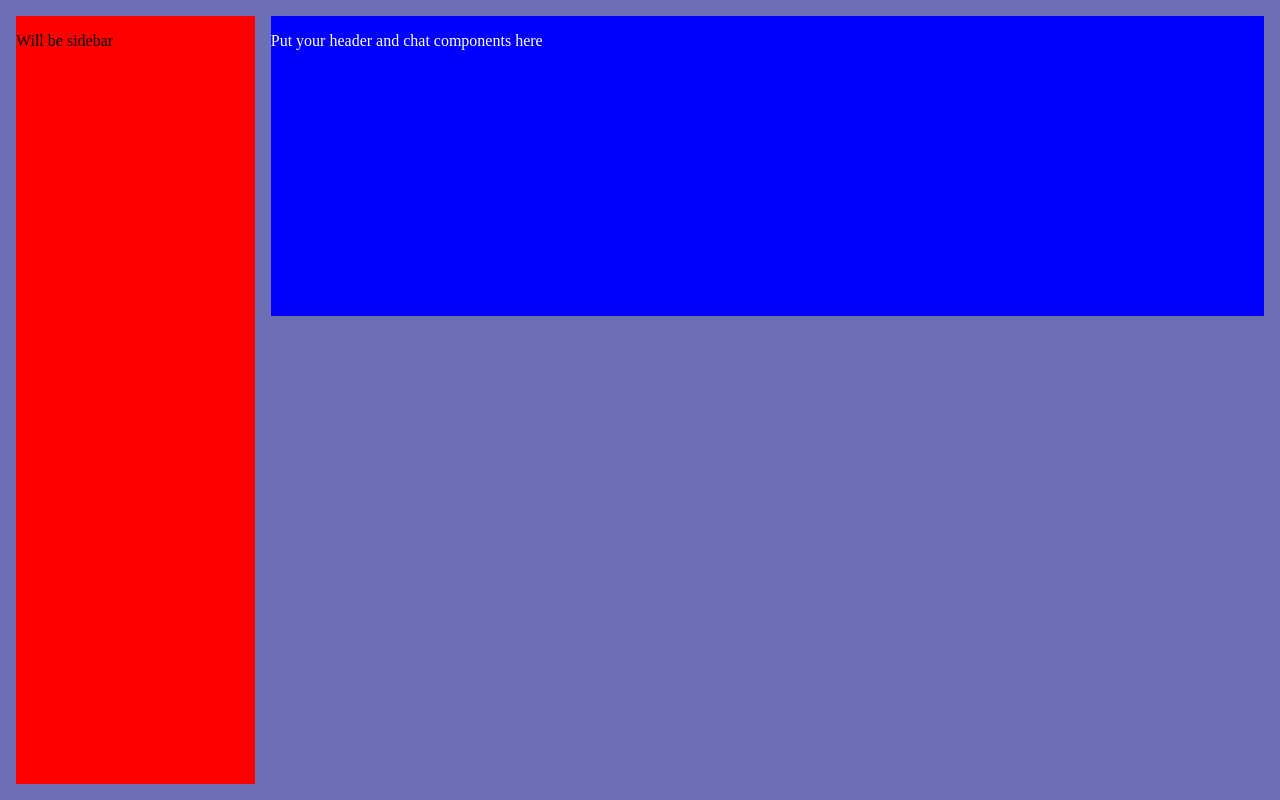
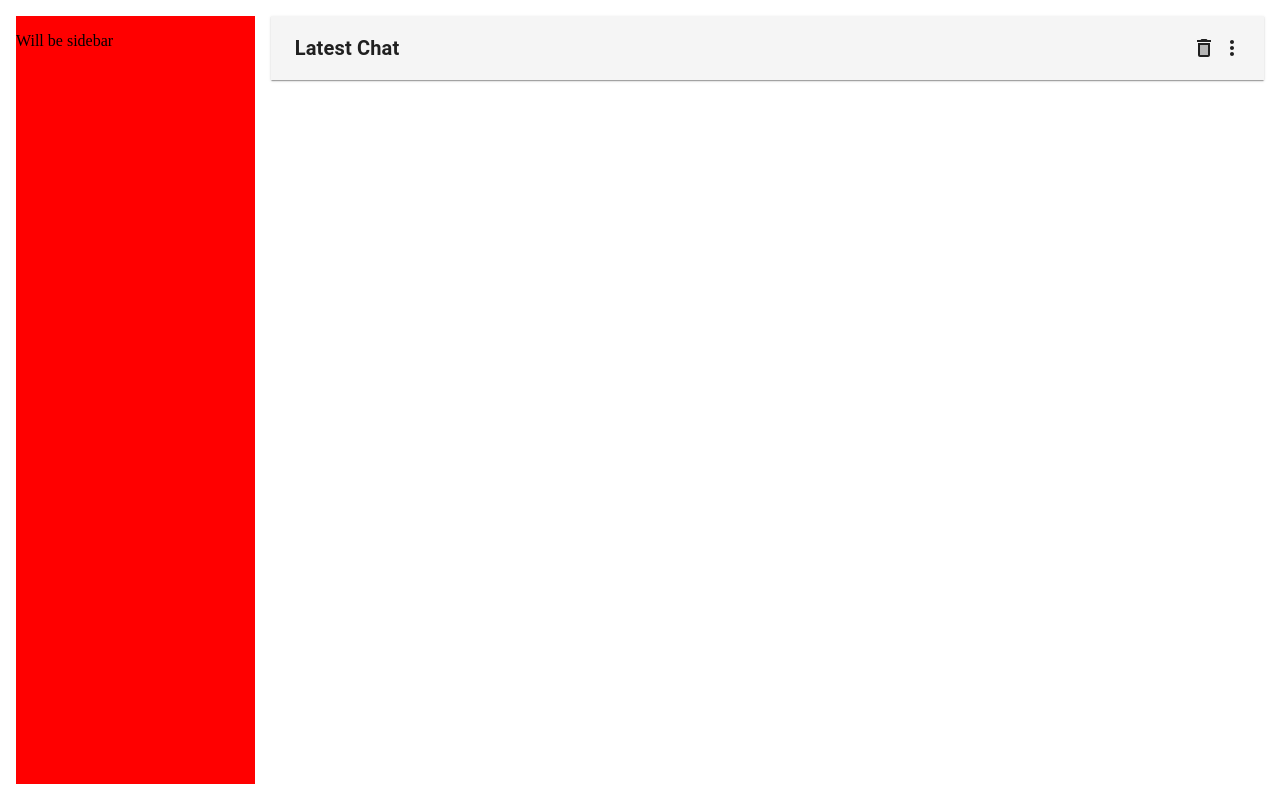
Before and after one commit to Zero-One-Operators/q2-frontend, a Next.js app: page / in a window 1280 px wide. Built offline with nearby package versions, Linux system fonts and the light colour scheme.

Commit message:
Header integration (#18)
* Chore: Adding header to new main page

* Chore: lint

```diff
--- a/src/app/page.tsx
+++ b/src/app/page.tsx
@@ -1,4 +1,5 @@
 import SideBar from '@/components/sideBar';
+import Header from '@/components/Header';
 import { Box } from '@mui/material';
 
 export default function Home() {
@@ -9,7 +10,7 @@ export default function Home() {
         height: '100vh',
         margin: '0',
         padding: '1em',
-        backgroundColor: '#6e6eb5',
+        backgroundColor: 'white',
         boxSizing: 'border-box',
         display: 'flex',
         flexDirection: 'row',
@@ -17,8 +18,10 @@ export default function Home() {
     >
       <SideBar />
 
-      <Box sx={{ backgroundColor: 'blue', width: '100%', height: '300px', color: 'white' }}>
-        {/* Put your components here, will most likely need a box*/}
+      <Box sx={{ backgroundColor: 'white', width: '100%', height: '300px', color: 'white' }}>
+        {/* ****** Put your components here ****** */}
+        {/* If we need more padding between the sidebar and the left page, we can add another box as a container here */}
+        <Header />
         <p> Put your header and chat components here </p>
       </Box>
     </Box>
```
